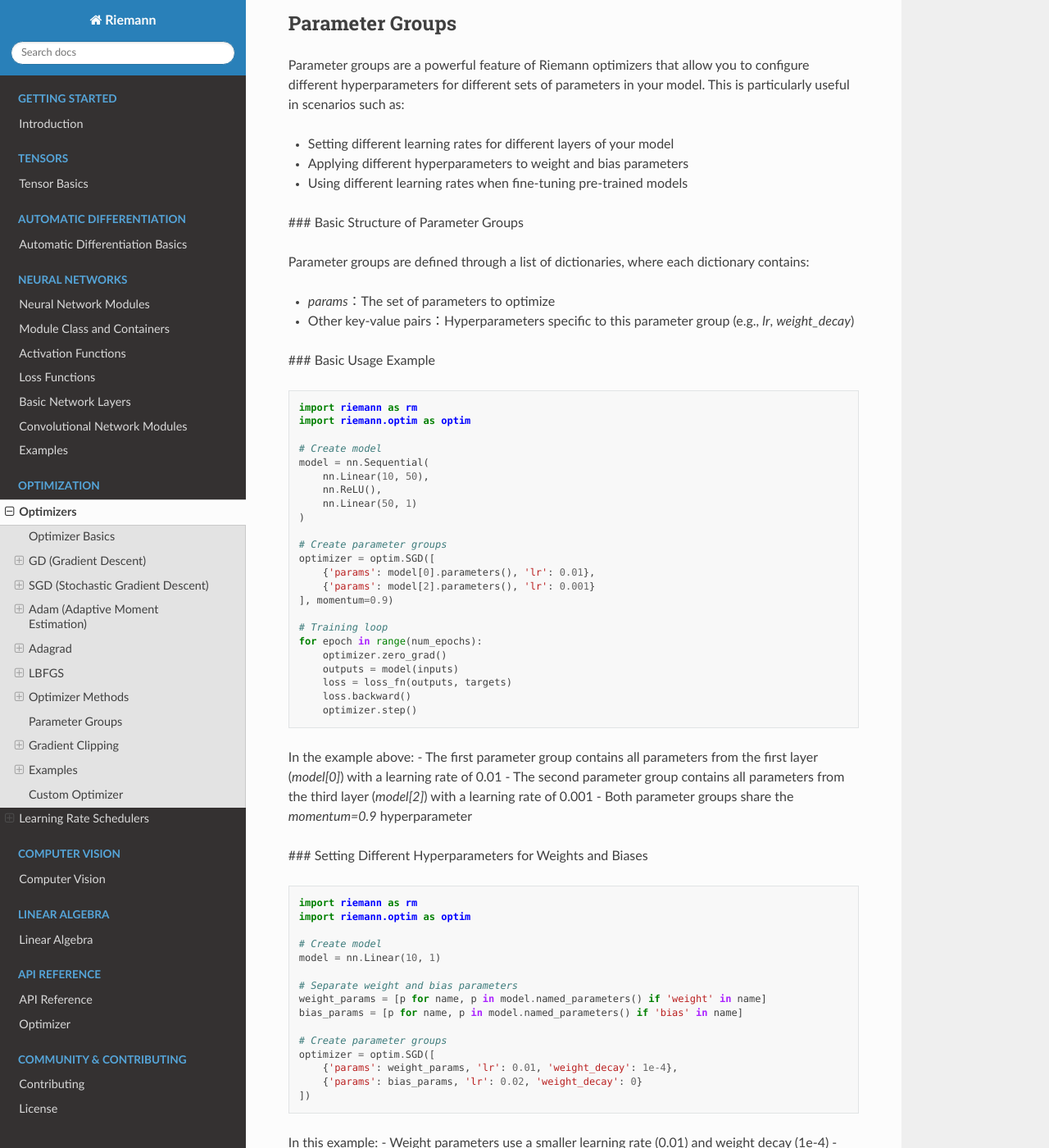
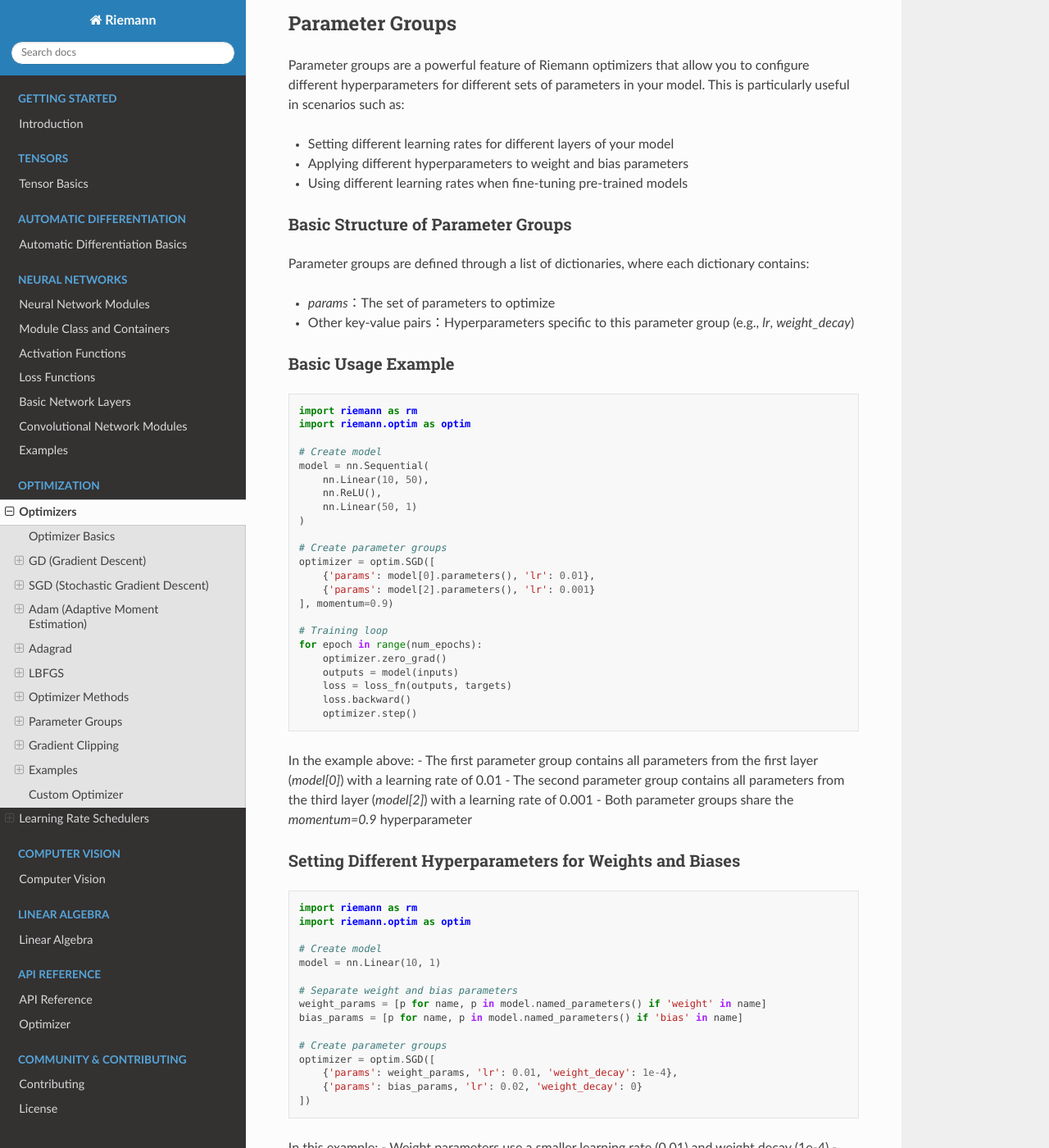
Before and after one commit to xiangfei2017/Riemann, a Sphinx documentation site: the page built from docs/source/optimization_algorithms.rst, in a window 1280 px wide and 1400 px high, scrolled down 5665 px. Shown: the whole window at 82% size. Built offline with Sphinx 7.4.7 and the Read the Docs theme 3.1.0, drawn with Linux system fonts in a browser that asks for light colours; some of the changed text lies outside the part shown.

```diff
--- a/docs/source/optimization_algorithms.rst
+++ b/docs/source/optimization_algorithms.rst
@@ -315,14 +315,16 @@ Parameter groups are a powerful feature of Riemann optimizers that allow you to
 - Applying different hyperparameters to weight and bias parameters
 - Using different learning rates when fine-tuning pre-trained models
 
-### Basic Structure of Parameter Groups
+Basic Structure of Parameter Groups
+~~~~~~~~~~~~~~~~~~~~~~~~~~~~~~~~~~~
 
 Parameter groups are defined through a list of dictionaries, where each dictionary contains:
 
 - `params`：The set of parameters to optimize
 - Other key-value pairs：Hyperparameters specific to this parameter group (e.g., `lr`, `weight_decay`)
 
-### Basic Usage Example
+Basic Usage Example
+~~~~~~~~~~~~~~~~~~~
 
 .. code-block:: python
 
@@ -355,7 +357,8 @@ In the example above:
 - The second parameter group contains all parameters from the third layer (`model[2]`) with a learning rate of 0.001
 - Both parameter groups share the `momentum=0.9` hyperparameter
 
-### Setting Different Hyperparameters for Weights and Biases
+Setting Different Hyperparameters for Weights and Biases
+~~~~~~~~~~~~~~~~~~~~~~~~~~~~~~~~~~~~~~~~~~~~~~~~~~~~~~~~
 
 .. code-block:: python
 
@@ -379,7 +382,8 @@ In this example:
 - Weight parameters use a smaller learning rate (0.01) and weight decay (1e-4)
 - Bias parameters use a larger learning rate (0.02) and no weight decay
 
-### Using Parameter Groups in Pre-trained Models
+Using Parameter Groups in Pre-trained Models
+~~~~~~~~~~~~~~~~~~~~~~~~~~~~~~~~~~~~~~~~~~~~
 
 .. code-block:: python
 
@@ -417,7 +421,8 @@ In this example:
 - The pre-trained feature extractor uses a smaller learning rate (0.001) to avoid disrupting learned features
 - The newly added classifier uses a larger learning rate (0.01) to speed up its convergence
 
-### How Parameter Groups Work
+How Parameter Groups Work
+~~~~~~~~~~~~~~~~~~~~~~~~~
 
 When you create an optimizer with parameter groups:
 
@@ -425,7 +430,8 @@ When you create an optimizer with parameter groups:
 2. During each `step()` call, the optimizer updates parameters according to the hyperparameters of their respective groups
 3. If a hyperparameter is not specified in a parameter group, the optimizer uses the default value provided in the constructor
 
-### Best Practices
+Best Practices
+~~~~~~~~~~~~~~
 
 1. **Clear Naming**：Use `named_parameters()` to create parameter groups based on parameter names for better code readability
 2. **Logical Grouping**：Group parameters based on their nature and importance, such as:
```
Also changed, not shown: docs/source_zh/optimization_algorithms.rst (+12 -6 lines).
